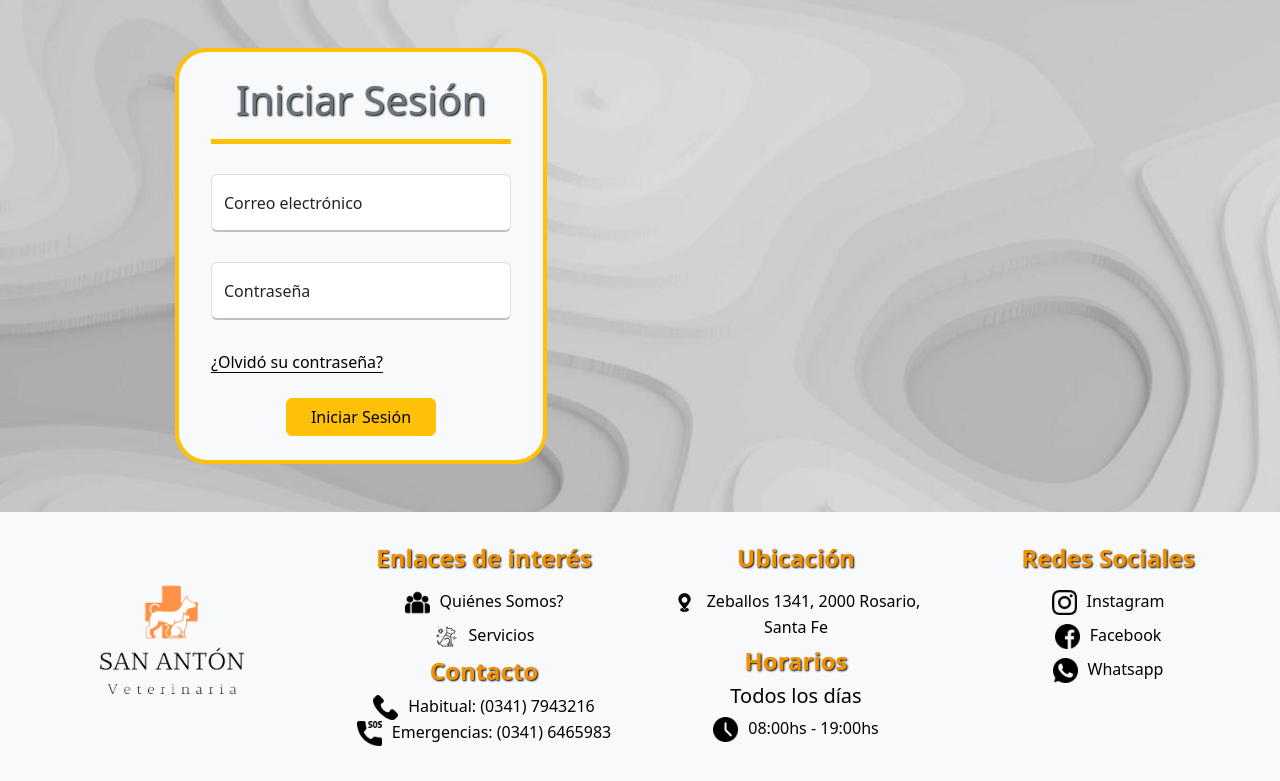
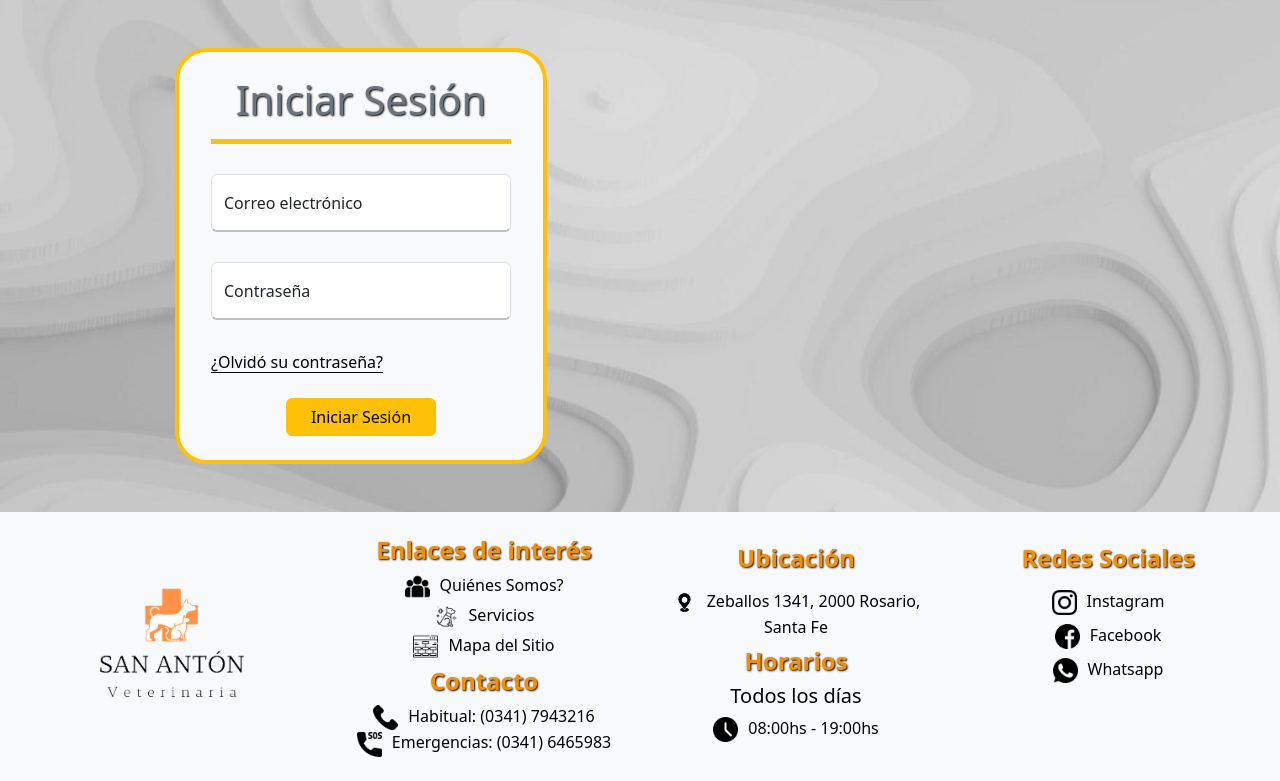
Before and after one commit to AaronDeBernardo/Veterinaria, a PHP site: page /Veterinaria/ in a window 1280 px wide. Shown: the part 146-927 px from the top of the page. Before the commit the page ends 892 px from the top, so only its background shows below. Run offline with PHP 8.4, Linux system fonts and the light colour scheme; some libraries are stand-ins or nearby versions.

Commit message:
mapa de sitio y modificaciones menores

```diff
--- a/abmcClientes.php
+++ b/abmcClientes.php
@@ -29,7 +29,7 @@
 
             <?php  $_SESSION['item'] = 'clientes'; include_once 'snippets/menuLateral.php'; ?>
 
-            <div class="col-12 col-md-4 col-lg-4 col-xl-4 mt-3">
+            <div class="col-12 col-md-6 col-lg-4 col-xl-4 mt-3">
                 <form action="#" method="GET">
                     <div class="form-group" id="div-filtro">
                         <label for="filtro">Buscar cliente</label>
@@ -93,9 +93,6 @@
                     <button type="button" class="btn btn-info d-none mt-2 me-2" id="btnVerMascotas" onclick="verMascotas()">Ver mascotas</button>
                     <button type="button" class="btn btn-warning d-none mt-2" id="btnModificarClave" onclick="mostrarModalClave(this)">Cambiar contraseña</button>
                 </div>
-
-                    <!--<button type="button" class="btn btn-info d-none mt-2 me-2" id="btnVerMascotas" onclick="verMascotas()">Ver mascotas</button>
-                    <button type="button" class="btn btn-warning d-none mt-2" id="btnModificarClave" onclick="mostrarModalClave(this)">Cambiar contraseña</button>-->
             </div>
         </div>
     </div>
--- a/abmcDatos.php
+++ b/abmcDatos.php
@@ -27,8 +27,7 @@
 
             <?php include_once 'snippets/menuLateral.php';
             $row = mysqli_fetch_array($datosPersonales); ?>
-            <div class="col-md-1 col-lg-1 col-xl-2 d-none d-md-block"></div>
-            <div class="col-12 col-md-5 col-lg-6 col-xl-6 bg-light rounded-5  pt-4 mt-2 flex-wrap border border-warning border-4 "> <!--ACOMODAR MARGIN , CUANDO SE COLOCA EL MISMO SE ENDIABLA LA PAGINA -->
+            <div class="col-12 col-md-8 col-lg-8 col-xl-6 bg-light rounded-5  pt-4 mt-2 flex-wrap border border-warning border-4 " style="display:block; margin:auto">
 
                 <form class="row g-2" action="#" method="post">
                     <h1 class="text-secondary border-bottom border-warning border-5">Mis Datos</h1>
--- a/abmcMascotas.php
+++ b/abmcMascotas.php
@@ -37,7 +37,7 @@
         <div class="row">
             <?php $_SESSION['item'] = 'mascotas'; include_once 'snippets/menuLateral.php'; ?>
 
-            <div class="col-12 col-md-4 col-lg-5 col-xl-4 mt-3">
+            <div class="col-12 col-md-6 col-lg-5 col-xl-4 mt-3">
 
                 <div id="div-filtro">
                     <button type="button" class="btn btn-secondary" style="margin-bottom:10px" data-bs-toggle="collapse" data-bs-target="#formFiltro">Filtrar</button>
@@ -106,7 +106,7 @@
                 </div>
             </div>
 
-            <div class="col-12 col-md-4 col-lg-4 col-xl-5 mt-3">
+            <div class="col-12 col-md-5 col-lg-4 col-xl-5 mt-3">
                 <div id="div-separacion">&nbsp;</div>
                 <div class="tab-content" id="nav-tabContent">
                 <?php
--- a/consultaMascotas.php
+++ b/consultaMascotas.php
@@ -38,7 +38,8 @@
     <div class="container-fluid p-0'">
         <div class="row">
             <?php $_SESSION['item'] = 'mascotas'; include_once 'snippets/menuLateral.php'; ?>
-            <div class="col-12 col-md-4 col-lg-5 col-xl-4 mt-3">
+
+            <div class="col-12 col-md-7 col-lg-6 col-xl-5 mt-3">
 
                 <div id="div-filtro">
                     <button type="button" class="btn btn-secondary" style="margin-bottom:10px" data-bs-toggle="collapse" data-bs-target="#formFiltro">Filtrar</button>
@@ -86,7 +87,7 @@
                 </div>
             </div>
 
-            <div class="col-12 col-md-4 col-lg-4 col-xl-5">
+            <div class="col-12 col-md-5 col-lg-3 col-xl-3">
                 <div id="div-separacion">&nbsp;</div>
                 <div class="tab-content" id="nav-tabContent">
                 <?php
--- a/snippets/footer.php
+++ b/snippets/footer.php
@@ -7,12 +7,15 @@
             </div>
         </div>
         <div class="col-xs-12 col-md-4 col-lg-3 text-center">
-            <h5 class="h4 my-3 subdivision">Enlaces de interés</h5>
-            <div class="mb-2 seccionesFooter">
+            <h5 class="h4 my-2 subdivision">Enlaces de interés</h5>
+            <div class="mb-1 seccionesFooter">
                 <a class="text-black text-decoration-none" href="nuestraEmpresa.php"><img class="logo" src="recursos/footer/grupo.png" alt="">Quiénes Somos?</a>
             </div>
-            <div class="mb-2 seccionesFooter">
+            <div class="mb-1 seccionesFooter">
                 <a class="text-black text-decoration-none" href="nuestrosServicios.php"><img class="logo" src="recursos/footer/serviciosMascotas.png" alt="">Servicios</a>
+            </div>
+            <div class="mb-1 seccionesFooter">
+                <a class="text-black text-decoration-none" href="recursos\mapasDeSitio.pdf" target="_blank"><img class="logo" src="recursos/footer/mapa-del-sitio.png" alt="">Mapa del Sitio</a>
             </div>
             <div class="mb-2">
                 <h5 class="h4 my-2 subdivision ">Contacto</h5>
--- a/snippets/menuLateral.php
+++ b/snippets/menuLateral.php
@@ -17,14 +17,14 @@
 
 <link rel="stylesheet" href="styles/stylesMenuLateral.css">
 
-<div class="col-12 col-md-3 col-lg-3 col-xl-2 mb-3 ">
-    <div class="d-flex d-md-none">
+<div class="col-12 col-lg-3 col-xl-2 mb-3 ">
+    <div class="d-flex d-lg-none">
         <button class="btnSidebar" type="button" onclick="abrirSidebar()">
             SECCIONES
         </button>
     </div>
 
-    <div id="sidebar" class="sidebar d-none d-md-block">
+    <div id="sidebar" class="sidebar d-none d-lg-block">
         <button class="btnSidebar d-md-none" type="button" onclick="cerrarSidebar()">
             SECCIONES
         </button>
--- a/styles/stylesClientes.css
+++ b/styles/stylesClientes.css
@@ -7,9 +7,7 @@
     margin: 0;
 }
 #nav-tabContent{
-    /*max-width: 50vh;*/
+    max-width: 50vh;
     margin: auto;
     display:block;
-    width: 100%;
-
 }
```
Also changed, not shown: recursos/Footer/mapa-del-sitio.png (added), 1 other file.
